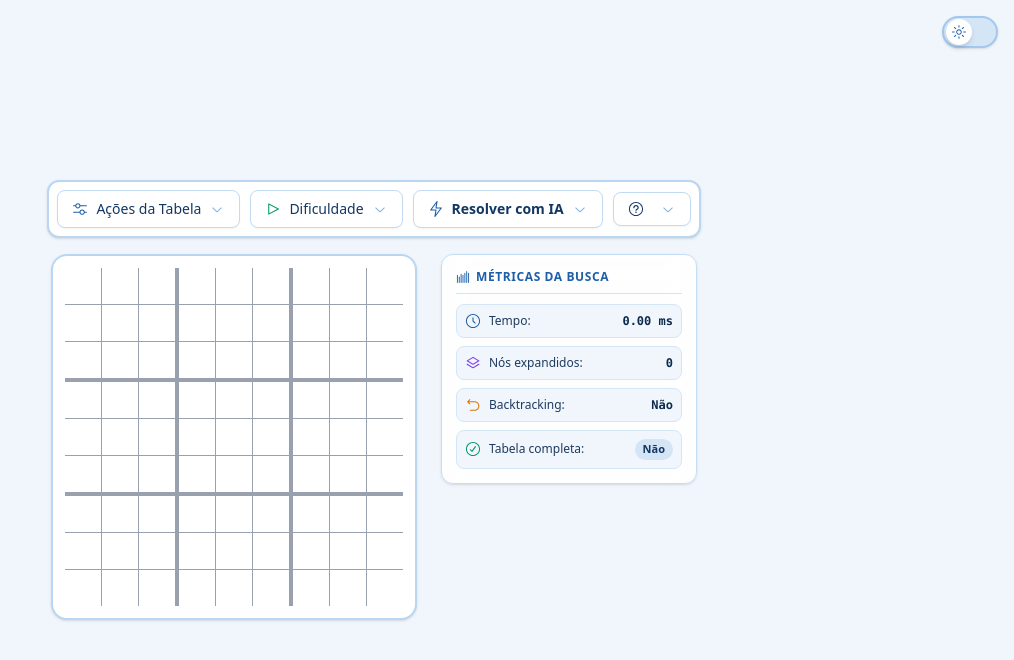
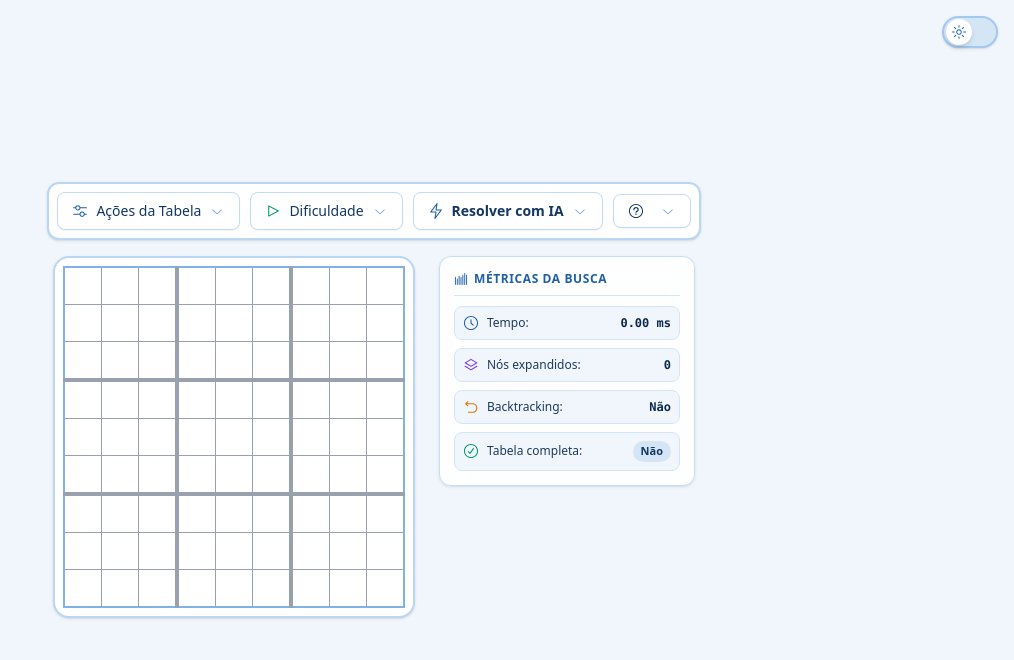
Before and after one commit to joao-smartins/sudoku, a Next.js app: page / in a window 1280 px wide. Shown: the top 660 px of the page, without its empty margins (266-1280 px from the left). Built offline with nearby package versions, Linux system fonts and the light colour scheme.

Commit message:
fix: rounded nao exibia borda da celula em foco

```diff
--- a/src/app/components/Tabela/Tabela.tsx
+++ b/src/app/components/Tabela/Tabela.tsx
@@ -463,7 +463,7 @@ const Tabela = (props: TabelaSudokuProps) => {
           <table
             id="tabela"
             className="
-            border-collapse border-4 border-[#7fb2e6] dark:border-slate-500 bg-white dark:bg-slate-900 rounded-lg overflow-hidden
+            border-collapse border-2 border-[#7fb2e6] dark:border-slate-500 bg-white dark:bg-slate-900
             "
           >
             <tbody>
```
